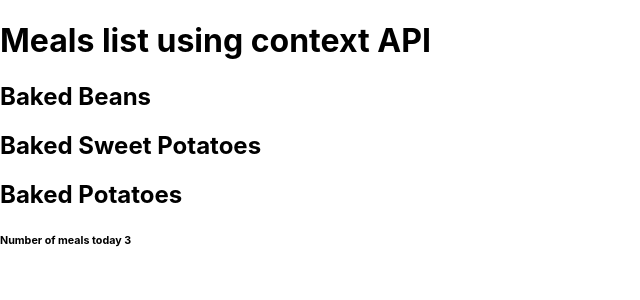
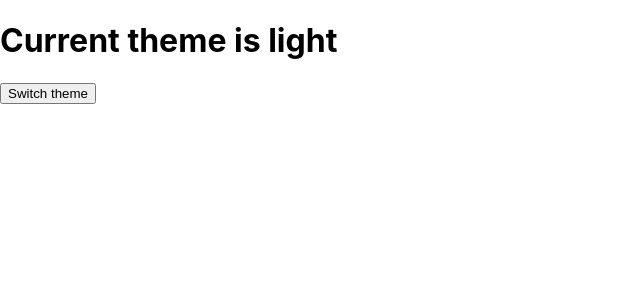
Before and after one commit to datdo2003/learningReactjs, a React (Create React App) app: page / in a window 1280 px wide. Shown: the top 300 px of the page, without its empty margins (0-640 px from the left). Built offline with nearby package versions, Linux system fonts and the light colour scheme.

Commit message:
Introduce ThemeProvider: 2nd version WORK

```diff
--- a/src/App.js
+++ b/src/App.js
@@ -35,23 +35,15 @@ function App() {
     const mealsContext = useMealsListContext();
     return (
         <>
-            <MealsProvider>
-                <MealsList />
-                <MealsCounter />
-            </MealsProvider>
-            {/*<ThemeProvider>*/}
-            {/*    <ContextButton/>*/}
-            {/*</ThemeProvider>*/}
+            {/*<MealsProvider>*/}
+            {/*    <MealsList />*/}
+            {/*    <MealsCounter />*/}
+            {/*</MealsProvider>*/}
+            <ThemeProvider>
+                <ContextButton/>
+            </ThemeProvider>
         </>
     )
-    // return (
-    //     <>
-    //         <h1>Main Component</h1>
-    //         <ThemeProvider>
-    //             <ContextButton />
-    //         </ThemeProvider>
-    //     </>
-    // )
 }
 
 export default App;
--- a/src/components/ContextButton.js
+++ b/src/components/ContextButton.js
@@ -1,13 +1,11 @@
 import {useThemeContext} from "../provider/ThemeProvider";
 
 function ContextButton() {
-    const {theme} = useThemeContext();
-    console.log("DAT DAT DAT: " + theme);
+    const [theme, toggleTheme] = useThemeContext();
     return (
         <div>
-            <h1>This is context button</h1>
-            {/*<h1>Current theme is {theme}</h1>*/}
-            {/*<button onClick={toggleTheme}>Switch theme</button>*/}
+            <h1>Current theme is {theme}</h1>
+            <button onClick={toggleTheme}>Switch theme</button>
         </div>
     )
 }
--- a/src/provider/ThemeProvider.js
+++ b/src/provider/ThemeProvider.js
@@ -1,18 +1,19 @@
 import {createContext, useContext, useState} from "react";
 
-const ThemeContext = createContext(undefined);
+const ThemeContext = createContext();
 
-function ThemeProvider({child}) {
+function ThemeProvider({children}) {
     const [theme, setTheme] = useState('light');
-    const toggleTheme = () => {
-        setTheme(prevState => prevState === 'light' ? 'dark' : 'light');
+    function toggleTheme() {
+        console.log("toggleTheme called")
+        setTheme(theme === 'light' ? 'dark' : 'light')
     }
 
     return (
-      <ThemeContext.Provider value={{theme, toggleTheme}}>
-          {child}
-      </ThemeContext.Provider>
-    );
+        <ThemeContext.Provider value={[theme, toggleTheme]}>
+            {children}
+        </ThemeContext.Provider>
+    )
 }
 
 export const useThemeContext = () => useContext(ThemeContext);
```
